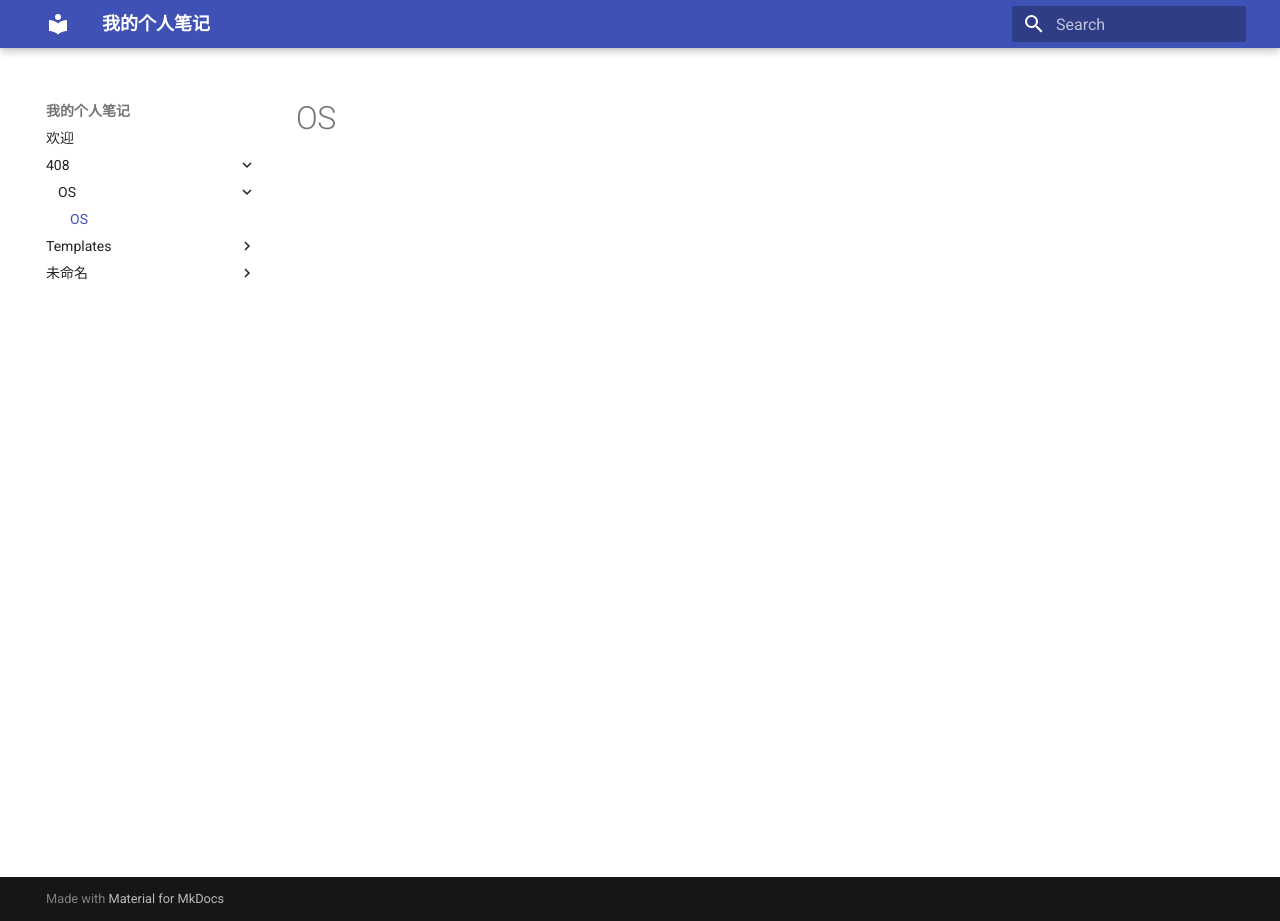
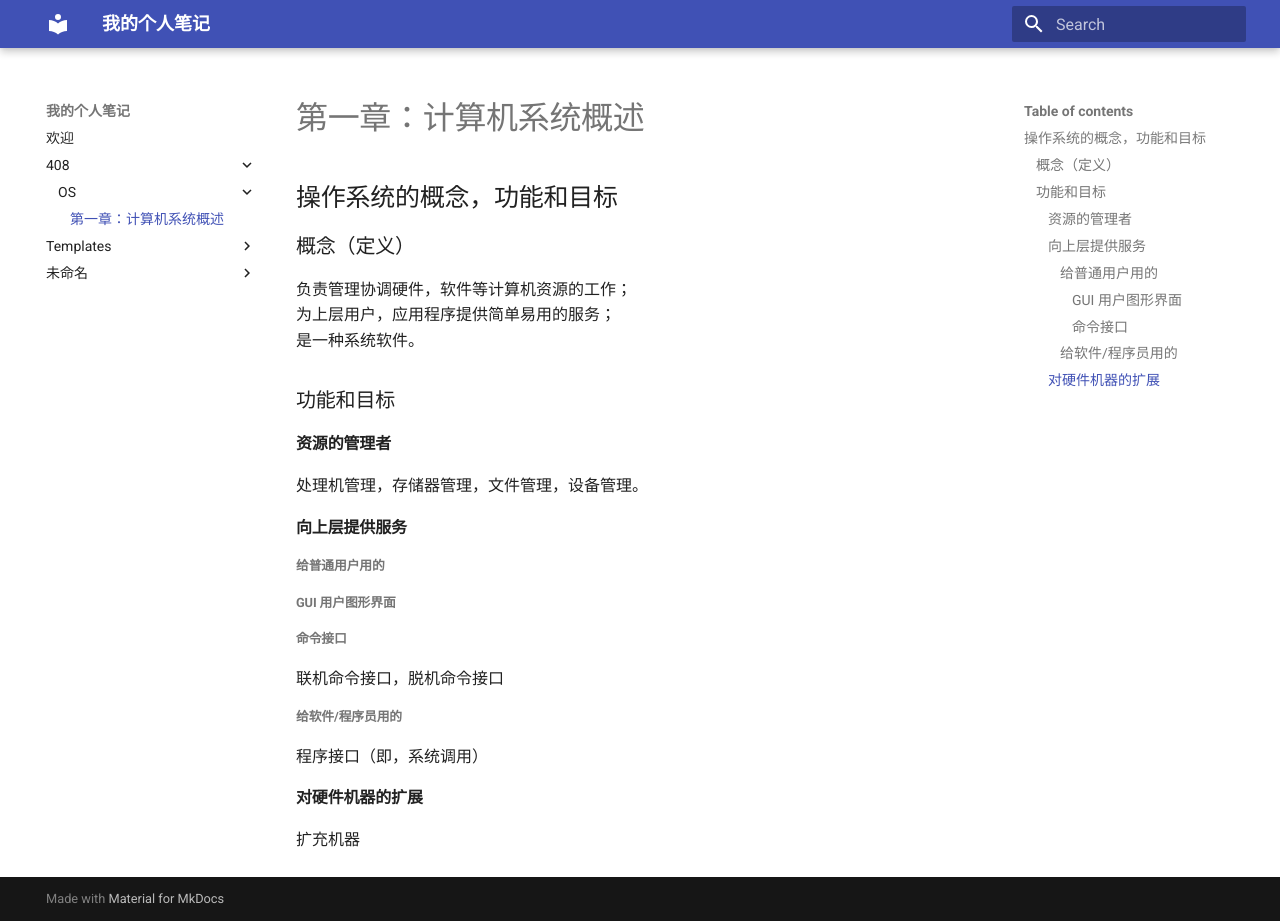
Before and after one commit to Gillian0926/Obsidian, an MkDocs documentation site: the page built from docs/408/OS/OS.md, in a window 1280 px wide and 921 px high. Built offline with MkDocs 1.6.1 and Material for MkDocs 9.7.7, drawn with Linux system fonts in a browser that asks for light colours.

Commit message:
[PUBLISHER] Merge #5
* PUSH NOTE : default-note.md

* PUSH NOTE : OS.md

```diff
--- a/docs/408/OS/OS.md
+++ b/docs/408/OS/OS.md
@@ -1,3 +1,26 @@
 ---
 share: true
 ---
+# 第一章：计算机系统概述
+
+## 操作系统的概念，功能和目标
+### 概念（定义）
+ 负责管理协调硬件，软件等计算机资源的工作；
+ 为上层用户，应用程序提供简单易用的服务；
+ 是一种系统软件。
+
+### 功能和目标
+#### 资源的管理者
+处理机管理，存储器管理，文件管理，设备管理。
+
+#### 向上层提供服务
+##### 给普通用户用的
+###### GUI 用户图形界面
+###### 命令接口
+联机命令接口，脱机命令接口
+
+##### 给软件/程序员用的
+程序接口（即，系统调用）
+
+#### 对硬件机器的扩展
+扩充机器
```
